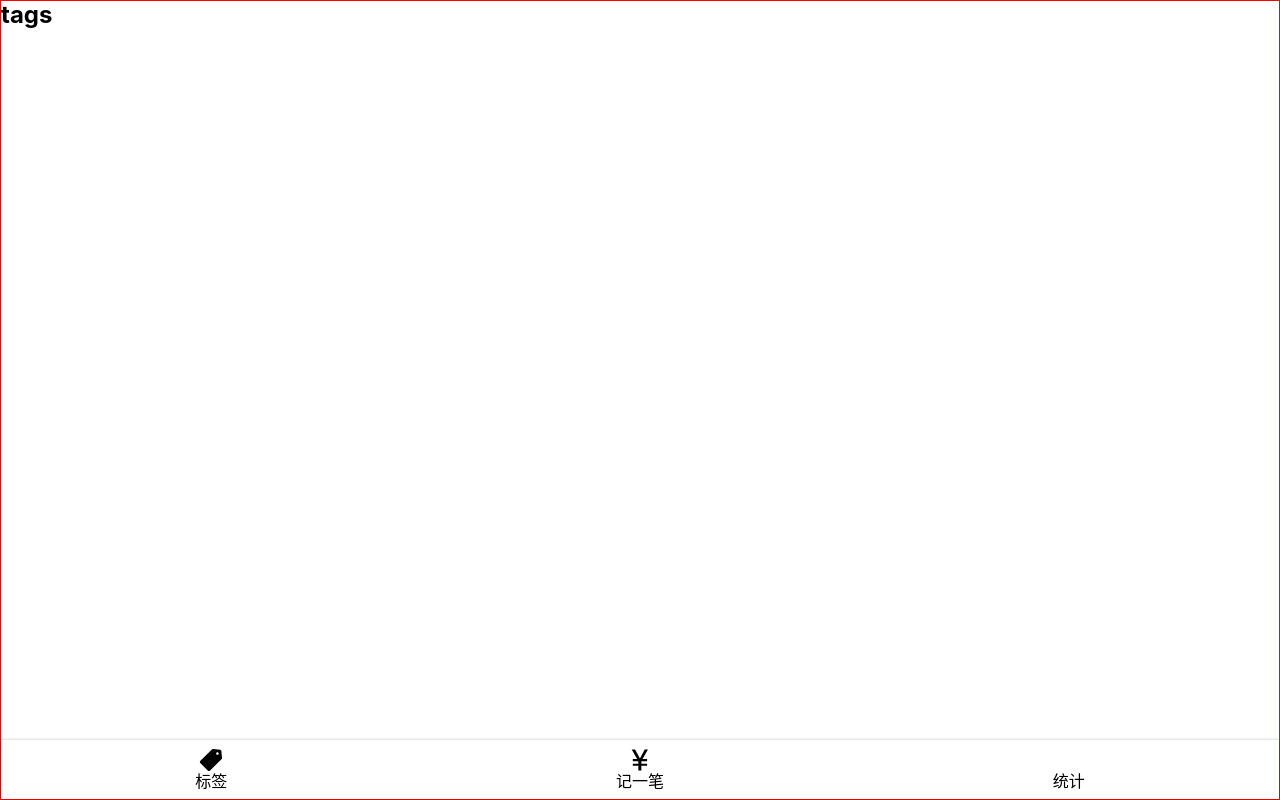
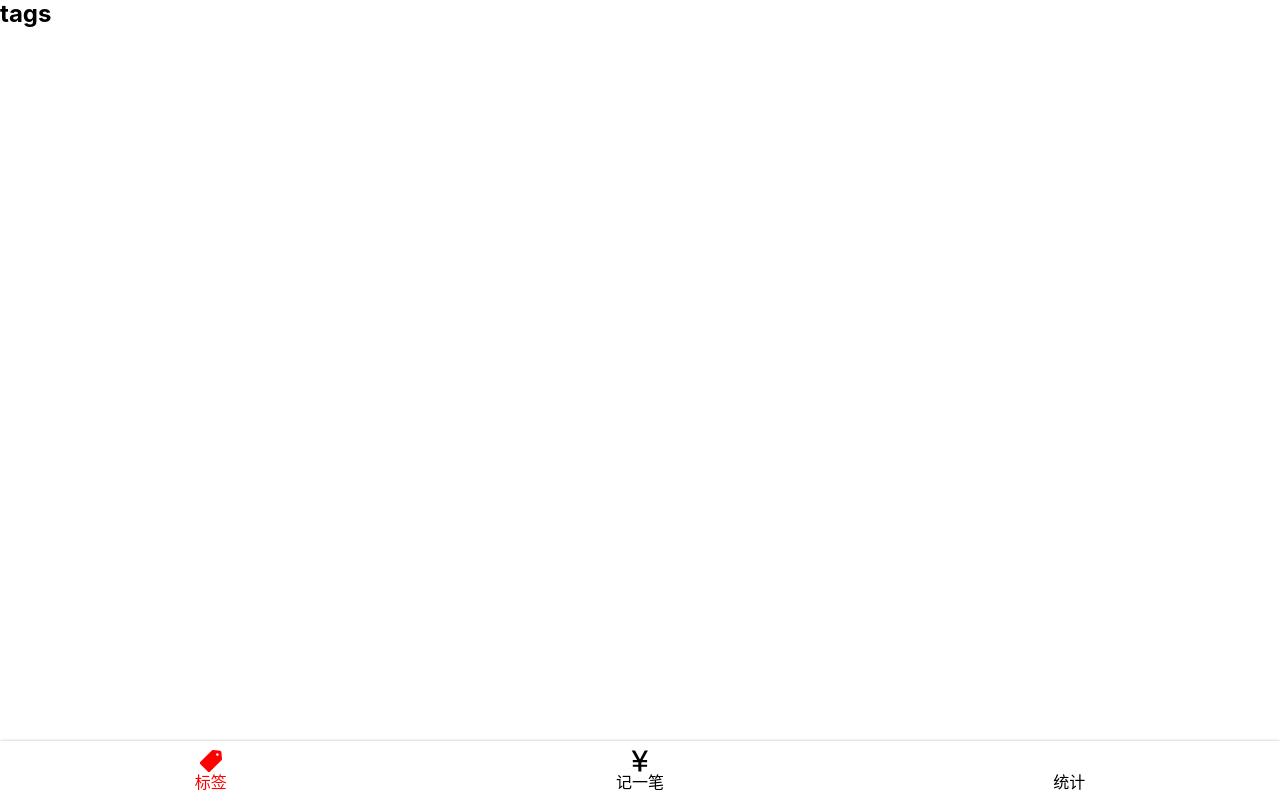
Before and after one commit to CaoBaoWang/keep-account-react, a React app: page /#/tags in a window 1280 px wide. Built offline with nearby package versions, Linux system fonts and the light colour scheme.

Commit message:
Nav 选中切换颜色

```diff
--- a/config/webpack.config.js
+++ b/config/webpack.config.js
@@ -371,7 +371,11 @@ module.exports = function (webpackEnv) {
               test: /\.svg$/,
               use: [
                 { loader: 'svg-sprite-loader', options: {} },
-                {loader: 'svgo-loader', options: {}}
+                {loader: 'svgo-loader', options: {
+                  plugins:[
+                    {removeAttrs:{attrs: 'fill'}}
+                  ]
+                }}
               ]
             },
             // TODO: Merge this config once `image/avif` is in the mime-db
--- a/package.json
+++ b/package.json
@@ -104,7 +104,7 @@
     "@types/webpack-env": "^1.16.0",
     "node-sass": "npm:dart-sass@1.25.0",
     "svg-sprite-loader": "^6.0.6",
-    "svgo-loader": "^3.0.0"
+    "svgo-loader": "^2.2.1"
   },
   "jest": {
     "roots": [
--- a/src/components/Layout.tsx
+++ b/src/components/Layout.tsx
@@ -4,7 +4,6 @@ import Nav from "./Nav";
 
 
 const Wrapper = styled.div`
-  border: 1px solid red;
   min-height: 100vh;
   display: flex;
   flex-direction: column;
--- a/src/components/Nav.tsx
+++ b/src/components/Nav.tsx
@@ -1,4 +1,4 @@
-import {Link} from "react-router-dom";
+import {NavLink} from "react-router-dom";
 import React from "react";
 import styled from "styled-components";
 import Icon from 'components/Icon'
@@ -21,6 +21,13 @@ const NavWrapper = styled.nav`
           width: 24px;
           height: 24px;
         }
+
+        &.selected {
+          color: red;
+          .icon {
+            fill:red;
+          }
+        }
       }
       flex-grow: 1;
     }
@@ -31,24 +38,23 @@ const Nav = () => {
         <NavWrapper>
             <ul>
                 <li>
-                    <Link to="/tags">
+                    <NavLink  to="/tags" activeClassName="selected">
                         <Icon name='tag'/>
                         标签
-                    </Link>
+                    </NavLink>
+                </li>
+                <li>
+                    <NavLink to="/money" activeClassName="selected">
+                        <Icon name='money'/>
+                        记一笔
+                    </NavLink>
                 </li>
                 <li>
 
-                    <Link to="/money">
-                        <Icon name='money'/>
-                        记一笔
-                    </Link>
-                </li>
-                <li>
-
-                    <Link to="/statistics">
+                    <NavLink to="/statistics" activeClassName="selected">
                         <Icon name="chart"/>
                         统计
-                    </Link>
+                    </NavLink>
                 </li>
             </ul>
         </NavWrapper>
--- a/src/helper.scss
+++ b/src/helper.scss
@@ -1 +1,3 @@
 $font-hei : -apple-system, "Noto Sans", "Helvetica Neue", Helvetica, "Nimbus Sans L", Arial, "Liberation Sans", "PingFang SC", "Hiragino Sans GB", "Noto Sans CJK SC", "Source Han Sans SC", "Source Han Sans CN", "Microsoft YaHei", "Wenquanyi Micro Hei", "WenQuanYi Zen Hei", "ST Heiti", SimHei, "WenQuanYi Zen Hei Sharp", sans-serif;
+
+$themeColor : #594e60;
--- a/src/index.scss
+++ b/src/index.scss
@@ -27,6 +27,12 @@ a {
   color: inherit;
 }
 
+.icon {
+  width: 1em;
+  height: 1em;
+  display: inline-block;
+}
+
 body {
   font-family: $font-hei;
   font-size: 16px;
```
Also changed, not shown: 1 other file (tests, documents, lock files or other folders).
